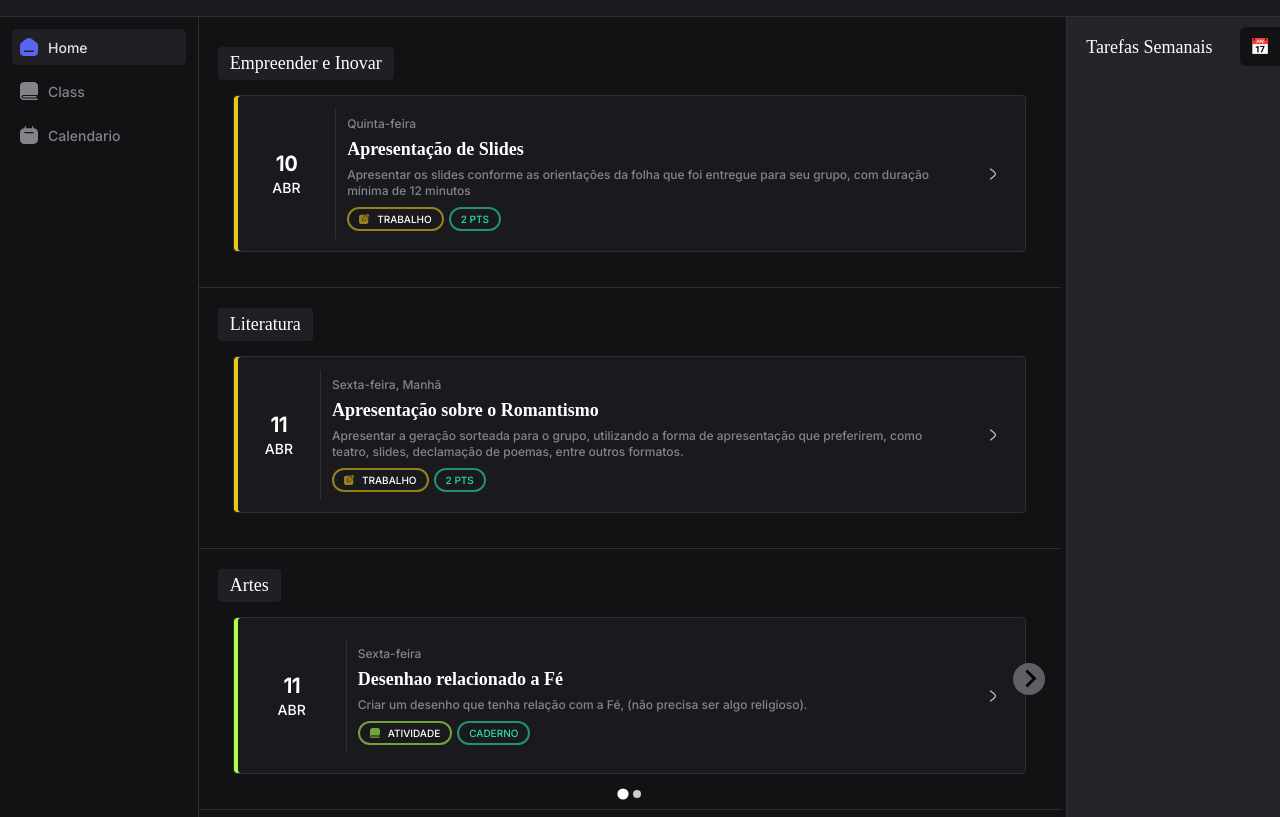
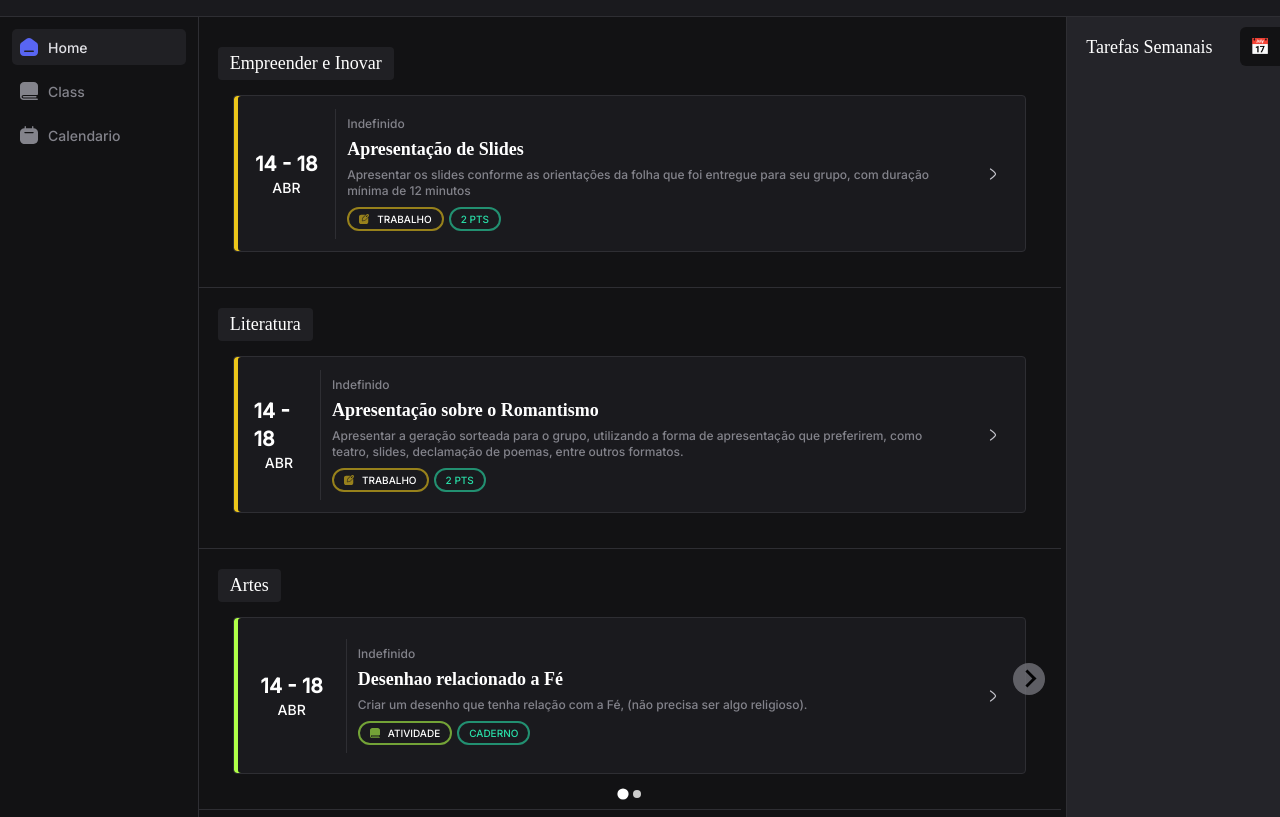
Before and after one commit to rafaelg3r/Classmind, a website with bundled scripts: page index.html in a window 1280 px wide. Shown: the part 61-878 px from the top of the page. Built offline with nearby package versions, Linux system fonts and the light colour scheme.

Commit message:
Atualizaçõ semanal - 12/04

```diff
--- a/index.html
+++ b/index.html
@@ -243,8 +243,7 @@
                         <div class="card-desc">
                           <p>
                             Elaborar seis questionamentos e coletar dados
-                            "entrevistando" alunos (30 alunos para cada 1
-                            integrante do grupo).
+                            perguntando para alunos da escola (30 alunos para cada  integrante do grupo).
                           </p>
                           <div class="tag-container">
                             <div class="tag tag-trab">
@@ -530,7 +529,7 @@
             <div class="hr"></div>
           </div>
           <!--! Biologia -->
-          <div class="content-container" style="order: 6">
+          <div class="content-container" style="order: 4">
             <div
               class="splide"
               id="task-carousel-bio"
@@ -685,7 +684,7 @@
             <div class="hr"></div>
           </div>
           <!--! Literatura -->
-          <div class="content-container" style="order: 5">
+          <div class="content-container" style="order: 2">
             <div
               class="splide"
               id="task-carousel-lit"
@@ -698,11 +697,11 @@
                   <li class="splide__slide">
                     <div class="card border-trab">
                       <div class="date">
-                        <strong>11</strong>
+                        <strong>14 - 18</strong>
                         <span>abr</span>
                       </div>
                       <div class="content">
-                        <span>Sexta-feira, Manhã</span>
+                        <span>Indefinido</span>
                         <div class="card-title">
                           <h4>Apresentação sobre o Romantismo</h4>
                         </div>
@@ -768,7 +767,7 @@
             <div class="hr"></div>
           </div>
           <!--! Artes -->
-          <div class="content-container" style="order: 5">
+          <div class="content-container" style="order: 3">
             <div
               class="splide"
               id="task-carousel-art"
@@ -781,11 +780,11 @@
                   <li class="splide__slide">
                     <div class="card border-atvd">
                       <div class="date">
-                        <strong>11</strong>
+                        <strong>14 - 18</strong>
                         <span>abr</span>
                       </div>
                       <div class="content">
-                        <span>Sexta-feira</span>
+                        <span>Indefinido</span>
                         <div class="card-title">
                           <h4>Desenhao relacionado a Fé</h4>
                         </div>
@@ -994,7 +993,7 @@
             <div class="hr"></div>
           </div>
           <!--! Empreender e Inovar -->
-          <div class="content-container" style="order: 4">
+          <div class="content-container" style="order: 1">
             <div
               class="splide"
               id="task-carousel-emp-ino"
@@ -1007,11 +1006,11 @@
                   <li class="splide__slide">
                     <div class="card border-trab">
                       <div class="date">
-                        <strong>10</strong>
+                        <strong>14 - 18</strong>
                         <span>abr</span>
                       </div>
                       <div class="content">
-                        <span>Quinta-feira</span>
+                        <span>Indefinido</span>
                         <div class="card-title">
                           <h4>Apresentação de Slides</h4>
                         </div>
```
